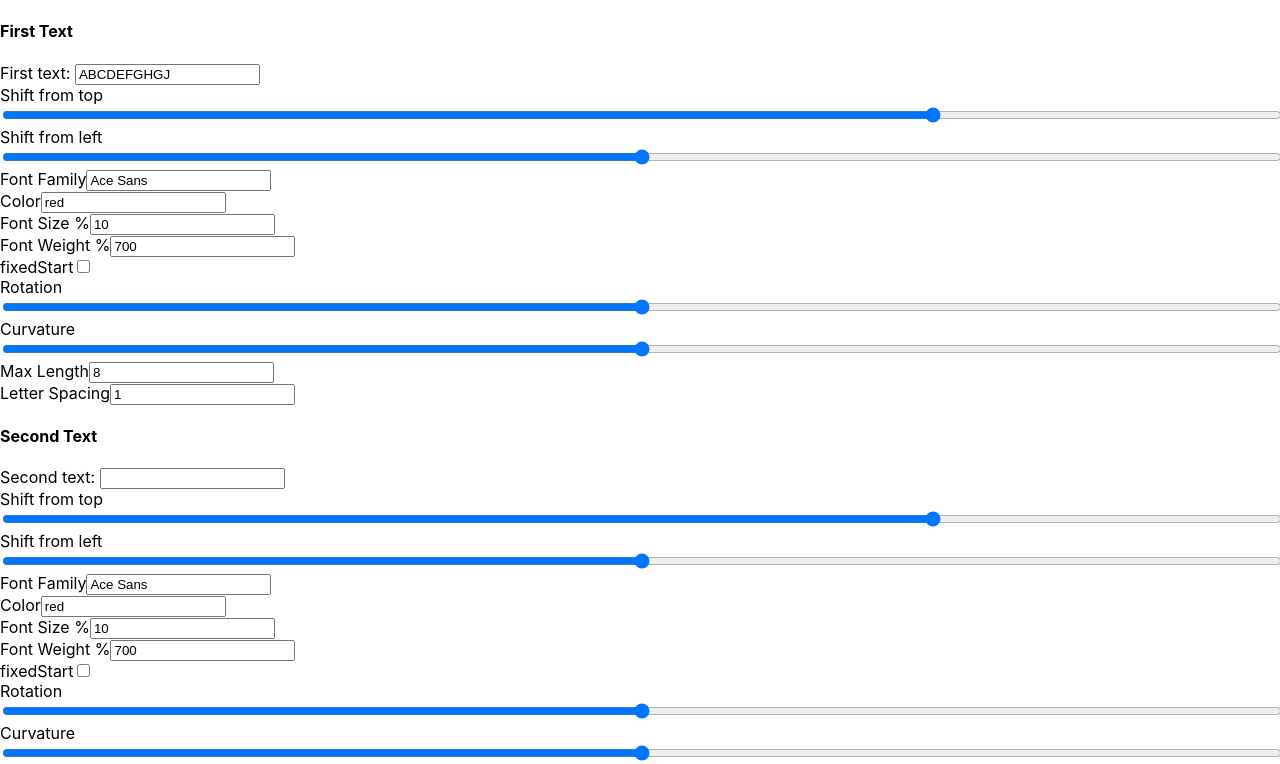
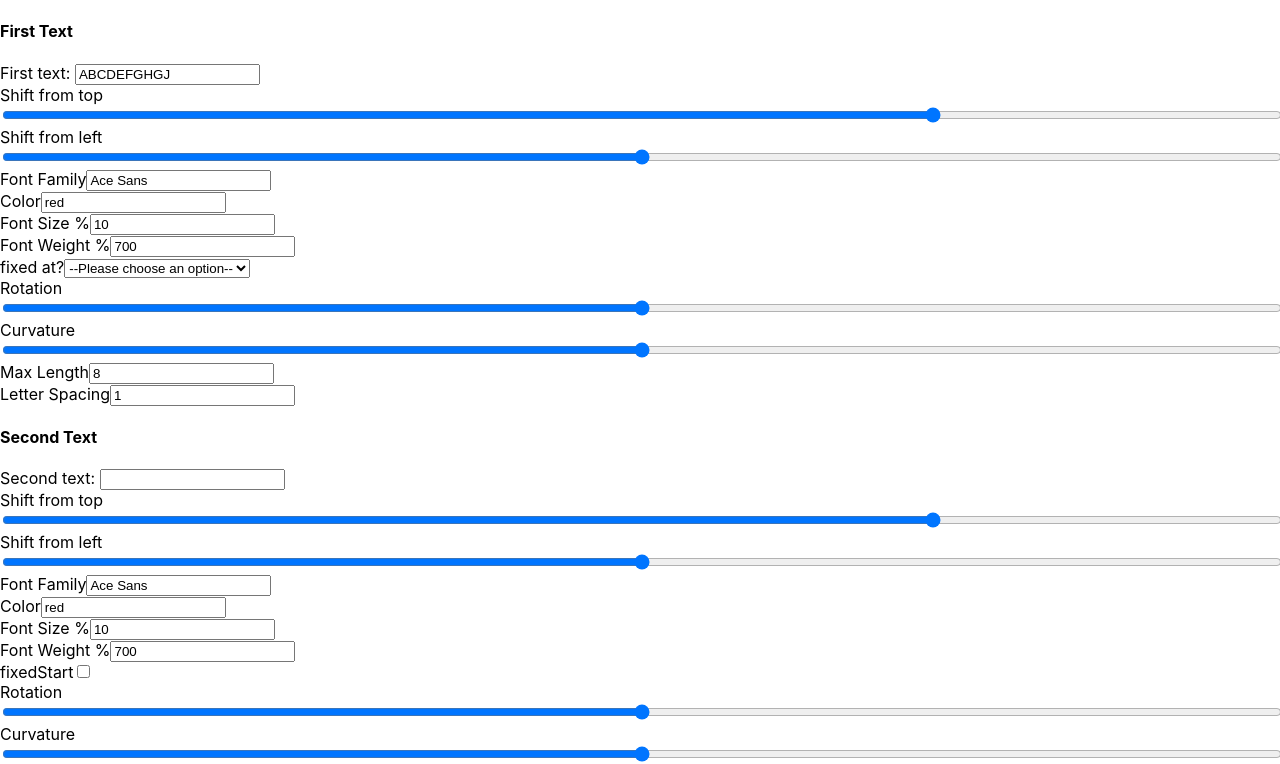
Before and after one commit to ouzkaganpb/textonimage, a React (Create React App) app: page / in a window 1280 px wide. Shown: the top 764 px of the page. Built offline with nearby package versions, Linux system fonts and the light colour scheme; the HTML template or start-up script is replaced by a standard one; a web font is replaced by a local one.

Commit message:
fixed start

```diff
--- a/src/App.js
+++ b/src/App.js
@@ -200,7 +200,19 @@ function App() {
               <div>Color<input type="text" value={textsOnImage.color} name="color" onChange={(e)=>handleChange(e)}/></div>
               <div>Font Size %<input type="number" value={textsOnImage.fontSizeRatio} name="fontSizeRatio" onChange={(e)=>handleChange(e)}/></div>
               <div>Font Weight %<input type="number" value={textsOnImage.fontWeight} name="fontWeight" onChange={(e)=>handleChange(e)}/></div>
-              <div>fixedStart<input type="checkbox" checked={textsOnImage.fixedStart} name="fixedStart" onChange={(e)=>handleChange(e)}/></div>
+              <label for="fixedStart">fixed at?</label>
+
+              <select name="fixedStart" id="fixedStart" onChange={(e)=>handleChange(e)} >
+                  <option value="">--Please choose an option--</option>
+                  <option value="0">center</option>
+                  <option value="1">right</option>
+                  <option value="2">left</option>
+              </select>
+                <datalist id="data">
+                  <option value="center" />
+                  <option value="right" />
+                  <option value="left" />
+                </datalist>
               <div>Rotation<input type="range" min="-360" max="360" value={textsOnImage.rotateDeg} name="rotateDeg" onChange={(e)=>handleChange(e)}/></div>
               <div>Curvature<input type="range" min="-360" max="360" value={textsOnImage.curvature} name="curvature" onChange={(e)=>handleChange(e)}/></div>
               <div>Max Length<input type="number" value={textsOnImage.maxLength} name="maxLength" onChange={(e)=>handleChange(e)}/></div>
--- a/src/components/CanvasWithText/CanvasWithText.js
+++ b/src/components/CanvasWithText/CanvasWithText.js
@@ -6,7 +6,6 @@ import * as S from './CanvasWithTextStyled.js';
 const CanvasWithText = ({ texts, imageSource }) => {
     const [imageDimensions, setImageDimensions] = useState({ x: 0, y: 0 });
     const canvasRef = createRef(null);
-  console.log(":asdas")
     function onImageResize(x, y) {
         setImageDimensions({ x, y });
     }
--- a/src/components/CanvasWithText/Components/Canvas.js
+++ b/src/components/CanvasWithText/Components/Canvas.js
@@ -153,6 +153,11 @@ const Canvas = React.forwardRef(({ texts, width, height }, canvasRef) => {
 
             const resDiameter = (width / (Math.abs(item.curvature) || 1)) * 100;
             const resInward = item.curvature >= 0;
+
+            let itemFixed;
+            if(Number(item.fixedStart) === 0) itemFixed = 'center'
+            if(Number(item.fixedStart) === 1) itemFixed = 'right'
+            if(Number(item.fixedStart) === 2) itemFixed = 'left'
             //first render places text in the wrong place
             if (width !== 0 && renderCount !== 0) {
                 context.fillTextCircle(
@@ -164,7 +169,7 @@ const Canvas = React.forwardRef(({ texts, width, height }, canvasRef) => {
                     resInward,
                     item.letterSpacing,
                     textHeight,
-                    item.fixedStart ? 'right' : 'center'
+                    itemFixed
                 );
             }
             if (renderCount === 0) {
```
